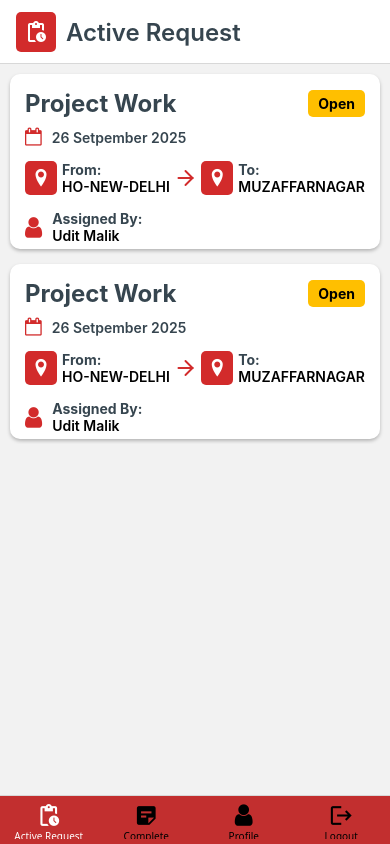
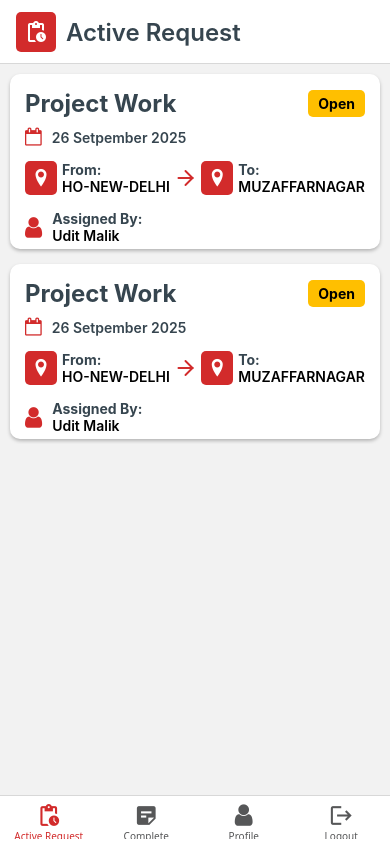
Before and after one commit to uditmalik1998/react-native, a React Native app: screen /Main in a window 390 px wide. Built offline with nearby package versions, Linux system fonts and the light colour scheme.

Commit message:
Bottom Bar color fixes and profile fixes

```diff
--- a/app/screens/profilescreen.js
+++ b/app/screens/profilescreen.js
@@ -74,15 +74,14 @@ const styles = StyleSheet.create({
   },
   logoWrapper: {
     alignSelf: 'center',
-    marginBottom: 25,
+    marginBottom: 30,
     backgroundColor: '#FFF',
-    padding: 18,
-    borderRadius: 60,
-    elevation: 6,
-    shadowColor: '#A6DCEF',
-    shadowOffset: { width: 0, height: 2 },
-    shadowOpacity: 0.12,
-    shadowRadius: 5,
+    borderRadius: 70,
+    // elevation: 6,
+    // shadowColor: '#A6DCEF',
+    // shadowOffset: { width: 0, height: 2 },
+    // shadowOpacity: 0.12,
+    // shadowRadius: 5,
   },
   logoIcon: {
     alignSelf: 'center',
@@ -91,27 +90,27 @@ const styles = StyleSheet.create({
     flexDirection: 'row',
     alignItems: 'center',
     marginHorizontal: 22,
-    marginVertical: 13,
-    paddingVertical: 18,
-    paddingHorizontal: 12,
-    backgroundColor: '#FFF',
-    borderRadius: 16,
-    elevation: 12,
-    shadowColor: '#CDF0EA',
-    shadowOffset: { width: 0, height: 4 },
-    shadowOpacity: 0.08,
-    shadowRadius: 8,
+    marginVertical: 10,
+    // paddingVertical: 18,
+    // paddingHorizontal: 12,
+    // backgroundColor: '#FFF',
+    // borderRadius: 16,
+    // elevation: 12,
+    // shadowColor: '#CDF0EA',
+    // shadowOffset: { width: 0, height: 4 },
+    // shadowOpacity: 0.08,
+    // shadowRadius: 8,
   },
-  iconCircle: {
-    width: 52,
-    height: 52,
-    borderRadius: 26,
-    backgroundColor: '#F5F9FD',
-    justifyContent: 'center',
-    alignItems: 'center',
-    marginRight: 16,
-    elevation: 2,
-  },
+  // iconCircle: {
+  //   width: 52,
+  //   height: 52,
+  //   borderRadius: 26,
+  //   backgroundColor: '#F5F9FD',
+  //   justifyContent: 'center',
+  //   alignItems: 'center',
+  //   marginRight: 16,
+  //   elevation: 2,
+  // },
   txtLabel: {
     fontSize: 16,
     fontWeight: '700',
@@ -121,10 +120,11 @@ const styles = StyleSheet.create({
   },
   name: {
     fontSize: 14,
-    fontWeight: '500',
-    color: '#6A7B8C',
+    // fontWeight: '500',
+    color: '#36454F',
   },
   details: {
     flex: 1,
+    paddingLeft: 20,
   },
 });
--- a/navigation/tabnavigator.js
+++ b/navigation/tabnavigator.js
@@ -14,9 +14,9 @@ const TabNavigator = () => {
   return (
     <Tab.Navigator
       screenOptions={{
-        tabBarStyle: { backgroundColor: 'rgb(194, 47, 47)' },
-        tabBarActiveTintColor: '#fff',
-        tabBarInactiveTintColor: '#000',
+        tabBarStyle: { backgroundColor: '#FFFFFF' },
+        tabBarActiveTintColor: '#D22B2B',
+        tabBarInactiveTintColor: '#565758',
       }}
     >
       <Tab.Screen
```
